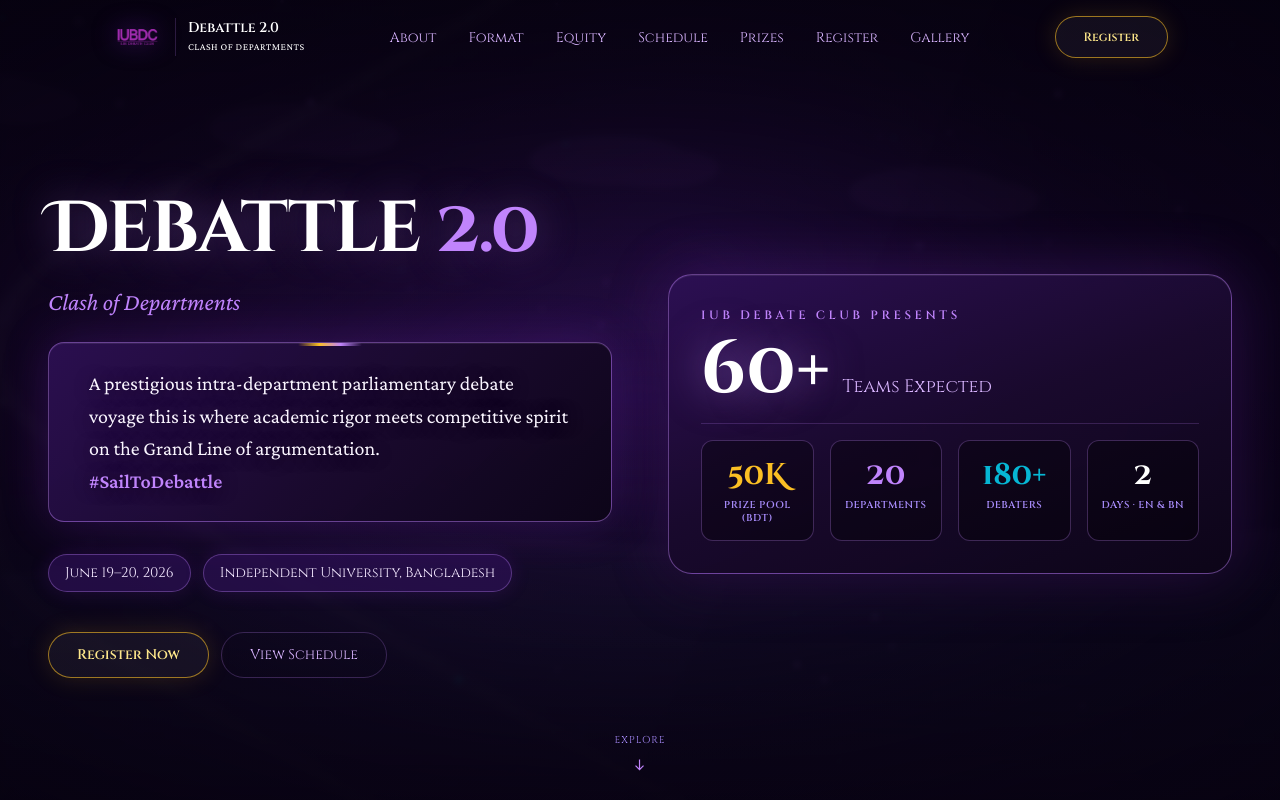
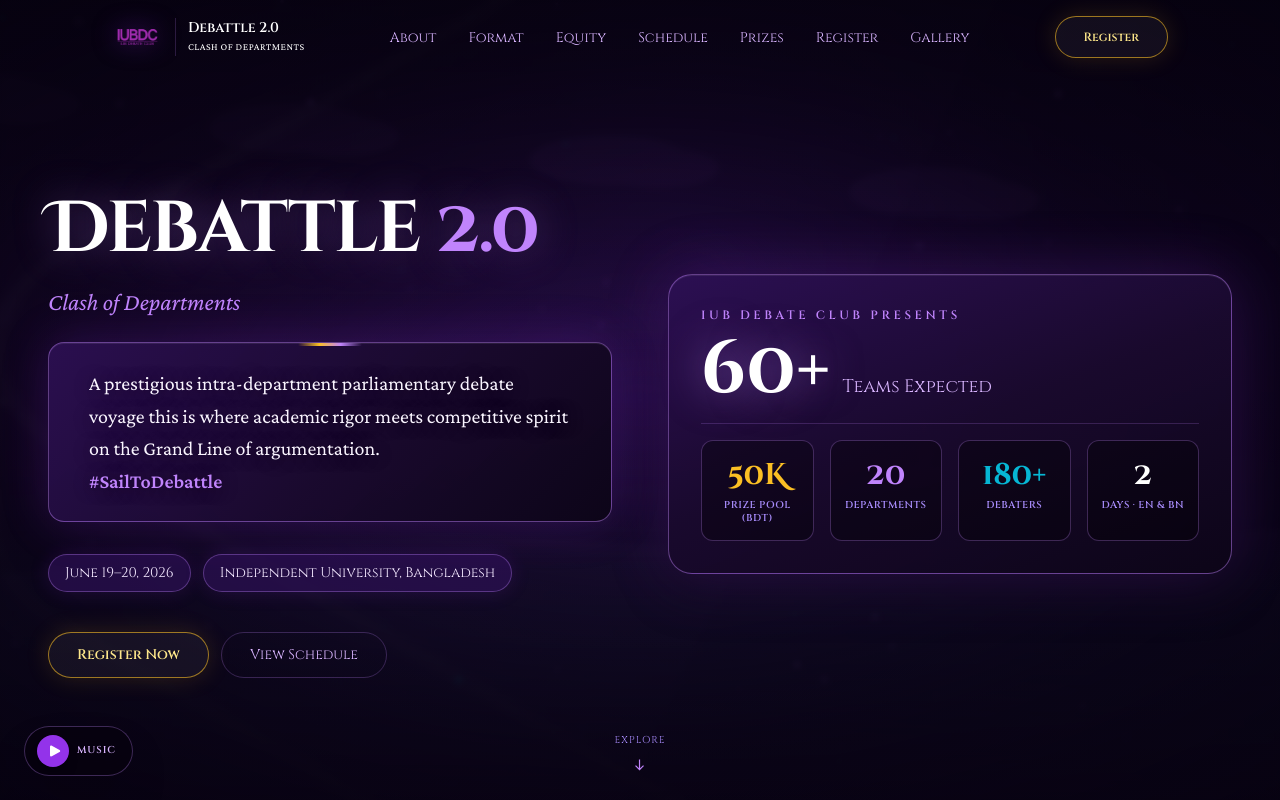
Before and after one commit to FarHanZzzz/Debattle2.0, a React (Vite) app: page / in a window 1280 px wide. Shown: the top 800 px of the page. Built offline with nearby package versions, Linux system fonts and the light colour scheme.

Commit message:
feat: add background music component with playback controls to App entry point

```diff
--- a/src/App.tsx
+++ b/src/App.tsx
@@ -19,6 +19,7 @@
 import { Stats } from './components/Stats'
 import { Testimonials } from './components/Testimonials'
 import { CustomCursor } from './components/ui/CustomCursor'
+import { BackgroundMusic } from './components/ui/BackgroundMusic'
 import { ScrollSectionProvider } from './context/ScrollSectionContext'
 import { useGsapSections } from './hooks/useGsapSections'
 import { useSmoothScroll } from './hooks/useSmoothScroll'
@@ -33,6 +34,7 @@
       <SectionTransitions />
       <SectionCharacterLayer />
       <CustomCursor />
+      <BackgroundMusic />
       <Navbar />
       <main>
         <Hero />
--- /dev/null
+++ b/src/components/ui/BackgroundMusic.tsx
@@ -0,0 +1,74 @@
+import { useEffect, useRef, useState } from 'react'
+
+export function BackgroundMusic() {
+  const audioRef = useRef<HTMLAudioElement | null>(null)
+  const [isPlaying, setIsPlaying] = useState(false)
+
+  const audioSrc = '/videoplayback.mp3'
+
+  useEffect(() => {
+    audioRef.current = new Audio(audioSrc)
+    audioRef.current.loop = true
+    audioRef.current.volume = 0.25
+
+    return () => {
+      if (audioRef.current) {
+        audioRef.current.pause()
+        audioRef.current = null
+      }
+    }
+  }, [])
+
+  const togglePlay = () => {
+    if (!audioRef.current) return
+
+    if (isPlaying) {
+      audioRef.current.pause()
+      setIsPlaying(false)
+    } else {
+      audioRef.current.play()
+        .then(() => {
+          setIsPlaying(true)
+        })
+        .catch((err) => {
+          console.log("Autoplay blocked by browser. User interaction required first.", err)
+        })
+    }
+  }
+
+  return (
+    <div className="fixed bottom-6 left-6 z-[100] flex items-center gap-2 rounded-full bg-purple-void/85 border border-purple-bright/30 px-3 py-2 backdrop-blur-md shadow-2xl transition-all duration-300 hover:border-gold/50 group">
+      <button
+        onClick={togglePlay}
+        className="flex h-8 w-8 items-center justify-center rounded-full bg-purple-glow text-white shadow-lg transition-transform duration-300 active:scale-95 cursor-pointer hover:bg-purple-bright"
+        aria-label={isPlaying ? 'Pause Music' : 'Play Music'}
+      >
+        {isPlaying ? (
+          <svg className="h-4 w-4" fill="currentColor" viewBox="0 0 24 24">
+            <path fillRule="evenodd" d="M6.75 5.25a.75.75 0 0 1 .75-.75H9a.75.75 0 0 1 .75.75v13.5a.75.75 0 0 1-.75.75H7.5a.75.75 0 0 1-.75-.75V5.25Zm7.5 0A.75.75 0 0 1 15 4.5h1.5a.75.75 0 0 1 .75.75v13.5a.75.75 0 0 1-.75.75H15a.75.75 0 0 1-.75-.75V5.25Z" clipRule="evenodd" />
+          </svg>
+        ) : (
+          <svg className="h-4 w-4 translate-x-[2px]" fill="currentColor" viewBox="0 0 24 24">
+            <path fillRule="evenodd" d="M4.5 5.653c0-1.427 1.529-2.33 2.779-1.643l11.54 6.347c1.295.712 1.295 2.573 0 3.286L7.28 19.99c-1.25.687-2.779-.217-2.779-1.643V5.653Z" clipRule="evenodd" />
+          </svg>
+        )}
+      </button>
+
+      <div className="flex flex-col justify-center">
+        <div className="flex items-center gap-2 pr-1">
+          <span className="text-[10px] font-semibold uppercase tracking-widest text-ink-muted group-hover:text-gold transition-colors duration-300" style={{ fontFamily: 'var(--font-heading)' }}>
+            {isPlaying ? 'Playing' : 'Music'}
+          </span>
+
+          {isPlaying && (
+            <div className="flex items-end gap-[2px] h-2.5 w-3">
+              <span className="w-[2px] bg-gold rounded-full animate-pulse h-full" style={{ animationDelay: '0.1s', animationDuration: '0.6s' }} />
+              <span className="w-[2px] bg-purple-bright rounded-full animate-pulse h-2/3" style={{ animationDelay: '0.3s', animationDuration: '0.8s' }} />
+              <span className="w-[2px] bg-cyan rounded-full animate-pulse h-1/2" style={{ animationDelay: '0.5s', animationDuration: '0.5s' }} />
+            </div>
+          )}
+        </div>
+      </div>
+    </div>
+  )
+}
```
Also changed, not shown: 1 other file (tests, documents, lock files or other folders).
